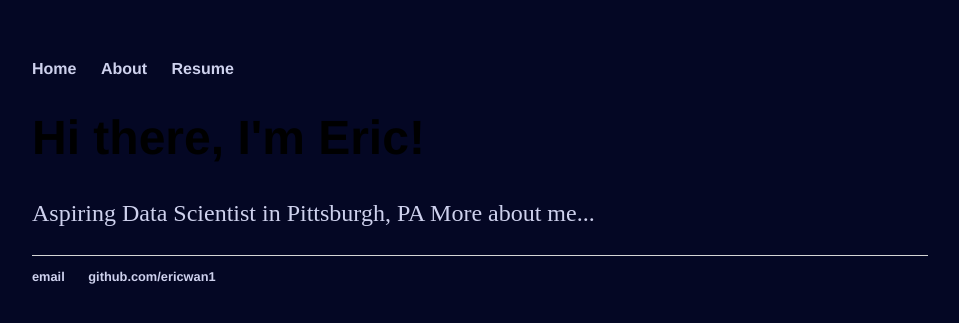
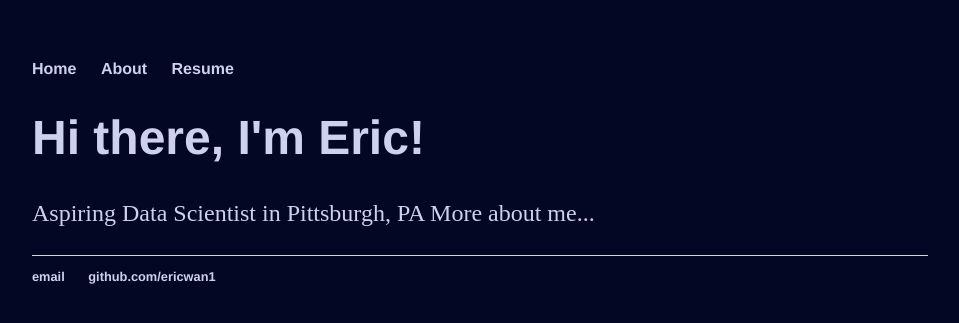
Before and after one commit to ericwan1/ericwan1.github.io, a Jekyll site: the page built from index.html, in a window 1280 px wide. Shown: the top 323 px of the page, without its empty margins (160-1119 px from the left). Built offline with Jekyll 4.4.1, drawn with Linux system fonts in a browser that asks for light colours.

Commit message:
Update main.css

```diff
--- a/css/main.css
+++ b/css/main.css
@@ -23,6 +23,7 @@ a:hover {
 h1 {
     font-size: 3em;
     font-family:'Helvetica', 'Arial', 'Sans-Serif';
+    color: #ced1ed;
 }
 p {
     font-size: 1.5em;
```
